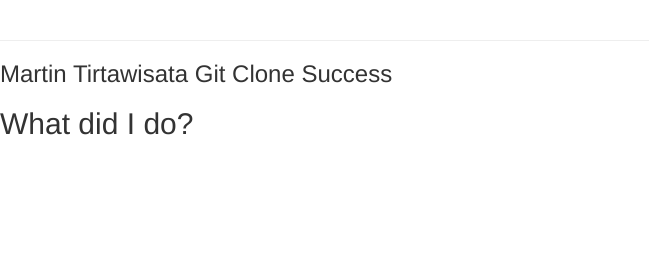
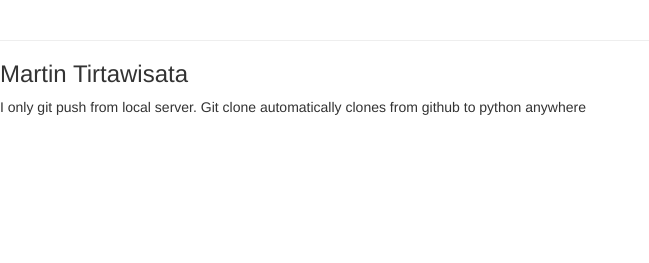
Before and after one commit to MartinTirtawisata/Project-BUS-92, a Python web app: template my_app/templates/category.html in a window 1280 px wide. Shown: the part 88-351 px from the top of the page, without its empty margins (0-649 px from the left). Run offline with Jinja, Linux system fonts and the light colour scheme; the template is opened without the code that fills it, so the values that code supplies are empty; some libraries are stand-ins or nearby versions.

Commit message:
added things

```diff
--- a/my_app/templates/base.html
+++ b/my_app/templates/base.html
@@ -54,8 +54,8 @@
 </div>
   <div class="footer">
     <hr>
-    <h3>Martin Tirtawisata Git Clone Success</h3>
-    <h2> What did I do? </h2>
+    <h3>Martin Tirtawisata</h3>
+    <p>I only git push from local server. Git clone automatically clones from github to python anywhere</p>
   </div>
   <!-- /.container -->
   <!-- scripts -->
--- a/my_app/views/views.py
+++ b/my_app/views/views.py
@@ -1,8 +1,7 @@
-from flask import request, Blueprint, render_template, redirect, url_for, flash
+from flask import render_template, url_for
 from my_app.models import cursor, conn
 from my_app import app
 my_app = Blueprint('app', __name__)
-from my_app.models import ReviewForm
 
 import my_app.views.views_organization as vo
 import my_app.views.views_category as vc
```
